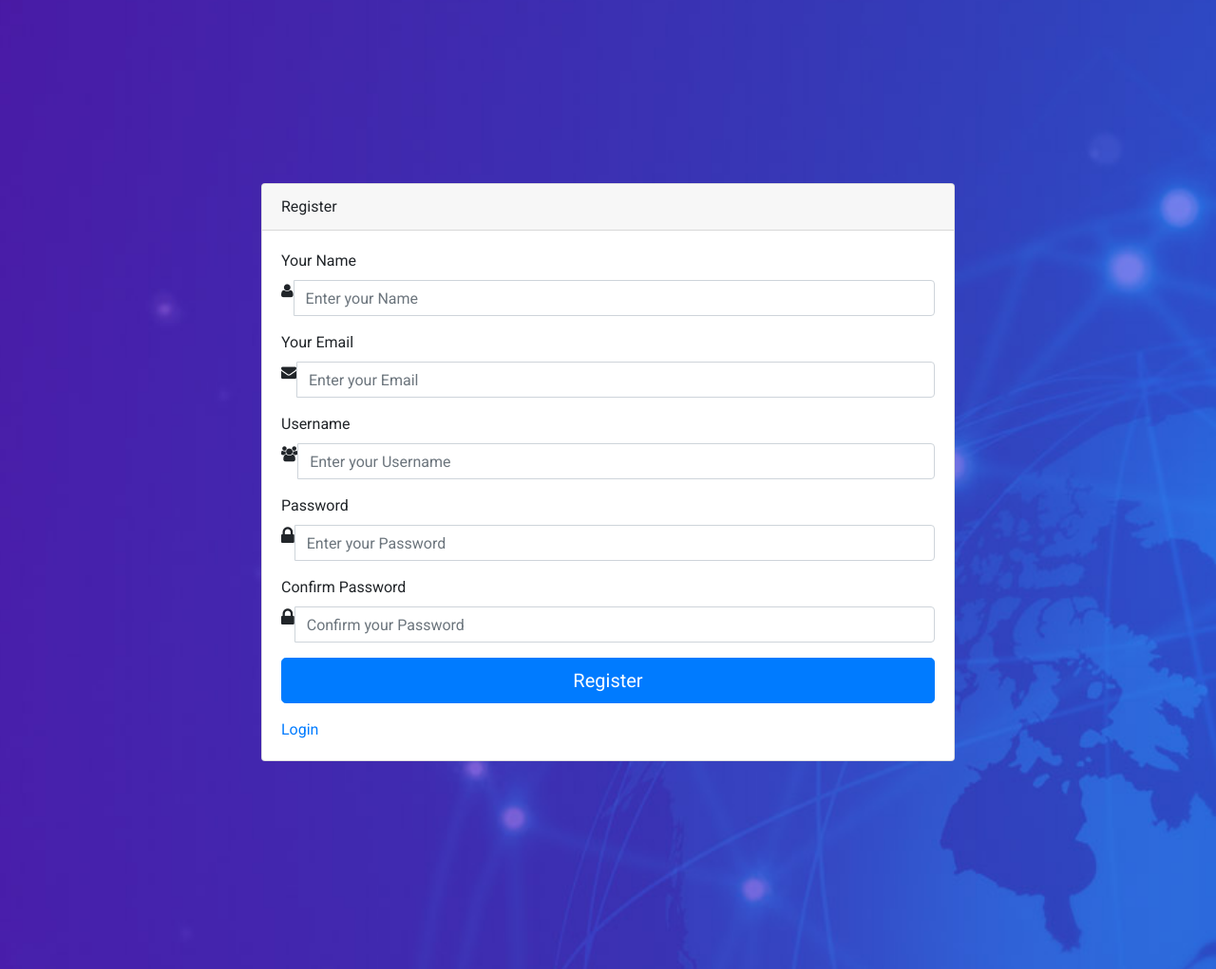
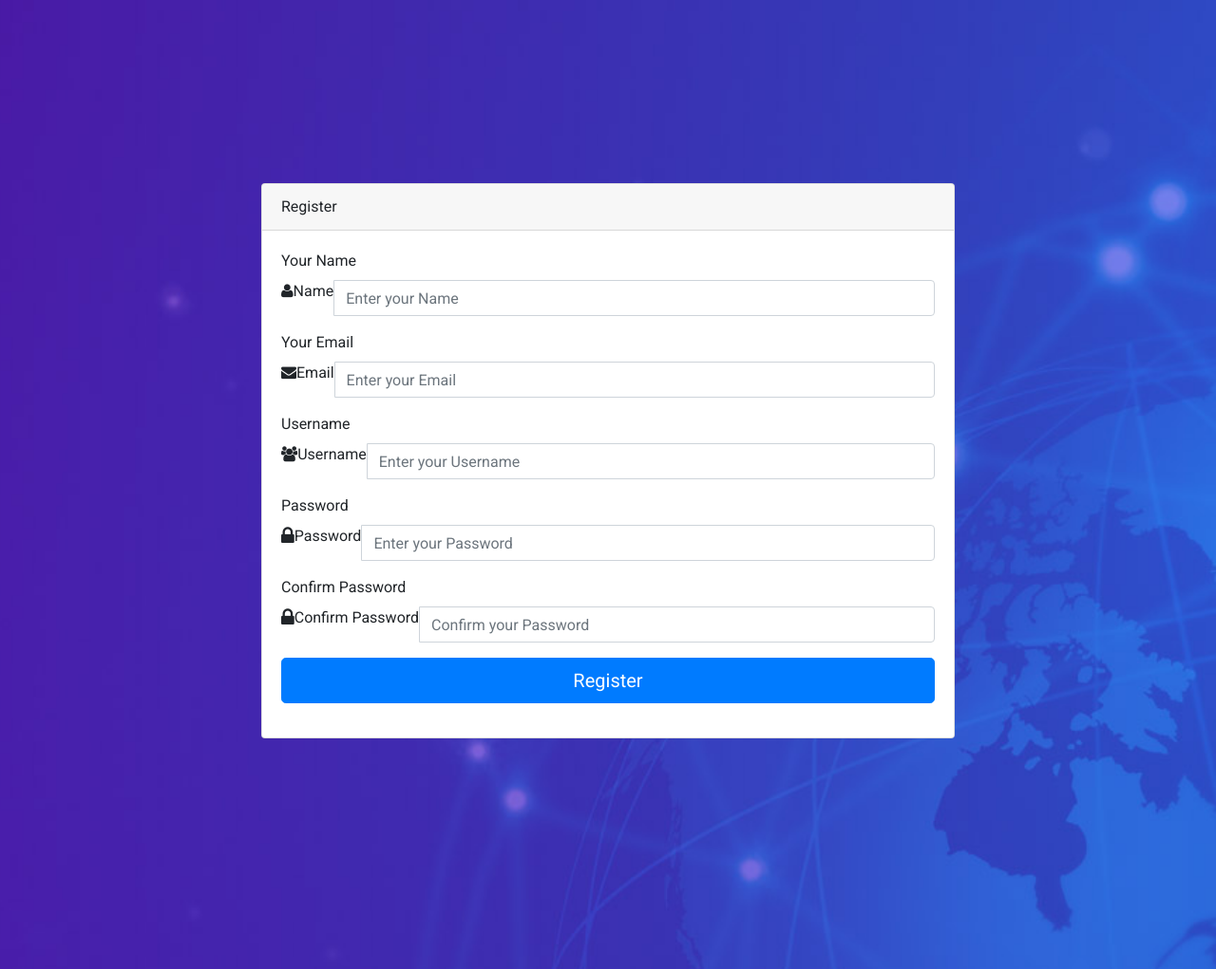
Before and after one commit to zapatoca/zapata, a Flask app: page /new_account in a window 1280 px wide. Shown: the part 107-1128 px from the top of the page at 95% size. Run offline with Flask 2, Linux system fonts and the light colour scheme; some libraries are stand-ins or nearby versions.

Commit message:
New Account Form

```diff
--- a/services/app/templates/new_account.html
+++ b/services/app/templates/new_account.html
@@ -1,6 +1,7 @@
 {% extends 'layout.html' %}
 
 {% block body %}
+{% from "includes/_formhelpers.html" import render_field %}
 <div class="banner">
     <div class="container">
         <div class="row justify-content-center">
@@ -15,8 +16,7 @@
                                     <div class="input-group">
                                         <span class="input-group-addon"><i class="fa fa-user fa"
                                                 aria-hidden="true"></i></span>
-                                        <input type="text" class="form-control" name="name" id="name"
-                                            placeholder="Enter your Name" />
+                                        {{ render_field(form.name, class_="form-control", placeholder="Enter your Name") }}
                                     </div>
                                 </div>
                             </div>
@@ -26,8 +26,7 @@
                                     <div class="input-group">
                                         <span class="input-group-addon"><i class="fa fa-envelope fa"
                                                 aria-hidden="true"></i></span>
-                                        <input type="text" class="form-control" name="email" id="email"
-                                            placeholder="Enter your Email" />
+                                        {{ render_field(form.email, class_="form-control", placeholder="Enter your Email") }}
                                     </div>
                                 </div>
                             </div>
@@ -37,8 +36,7 @@
                                     <div class="input-group">
                                         <span class="input-group-addon"><i class="fa fa-users fa"
                                                 aria-hidden="true"></i></span>
-                                        <input type="text" class="form-control" name="username" id="username"
-                                            placeholder="Enter your Username" />
+                                        {{ render_field(form.username, class_="form-control", placeholder="Enter your Username") }}
                                     </div>
                                 </div>
                             </div>
@@ -48,8 +46,7 @@
                                     <div class="input-group">
                                         <span class="input-group-addon"><i class="fa fa-lock fa-lg"
                                                 aria-hidden="true"></i></span>
-                                        <input type="password" class="form-control" name="password" id="password"
-                                            placeholder="Enter your Password" />
+                                        {{ render_field(form.password, class_="form-control", placeholder="Enter your Password") }}
                                     </div>
                                 </div>
                             </div>
@@ -59,17 +56,13 @@
                                     <div class="input-group">
                                         <span class="input-group-addon"><i class="fa fa-lock fa-lg"
                                                 aria-hidden="true"></i></span>
-                                        <input type="password" class="form-control" name="confirm" id="confirm"
-                                            placeholder="Confirm your Password" />
+                                        {{ render_field(form.confirm, class_="form-control", placeholder="Confirm your Password") }}
                                     </div>
                                 </div>
                             </div>
                             <div class="form-group ">
-                                <button type="button"
-                                    class="btn btn-primary btn-lg btn-block login-button">Register</button>
-                            </div>
-                            <div class="login-register">
-                                <a href="index.php">Login</a>
+                                <input type="submit" class="btn btn-primary btn-lg btn-block login-button"
+                                    value="Register" />
                             </div>
                         </form>
                     </div>
```
